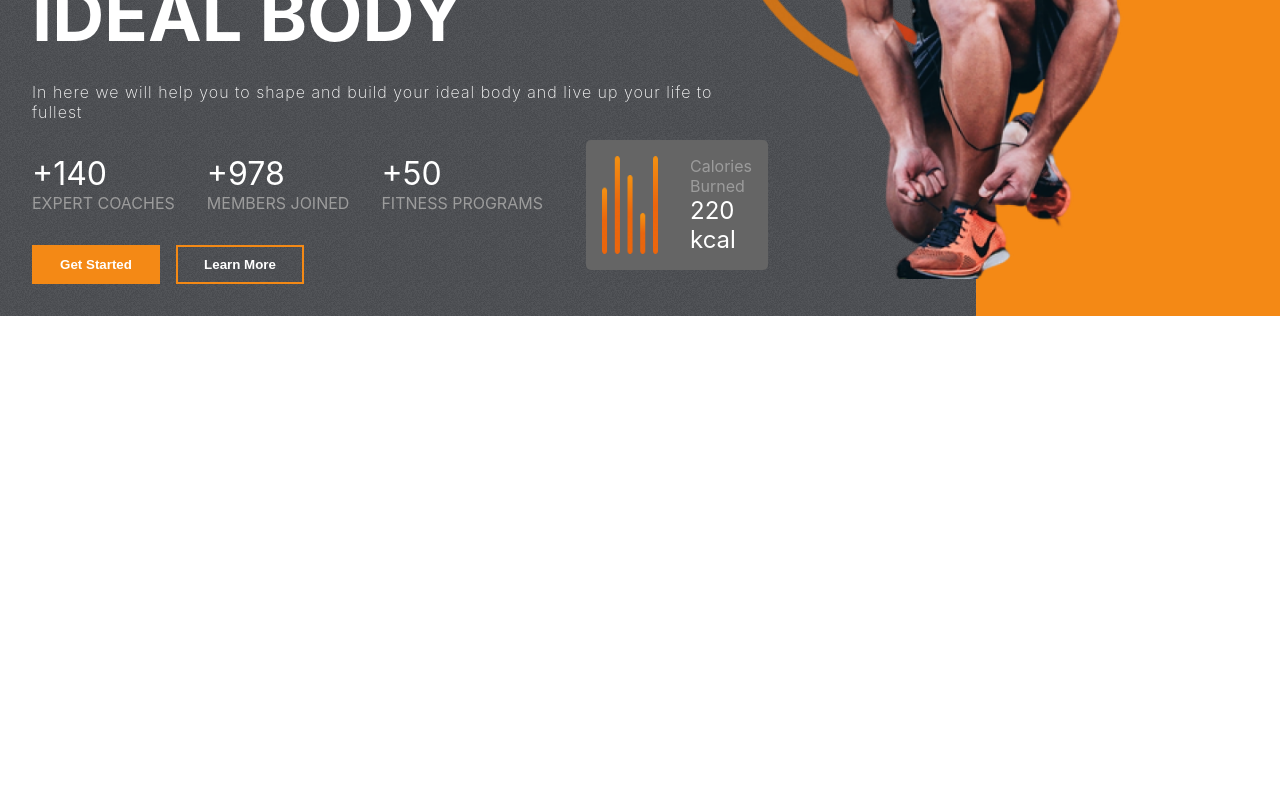
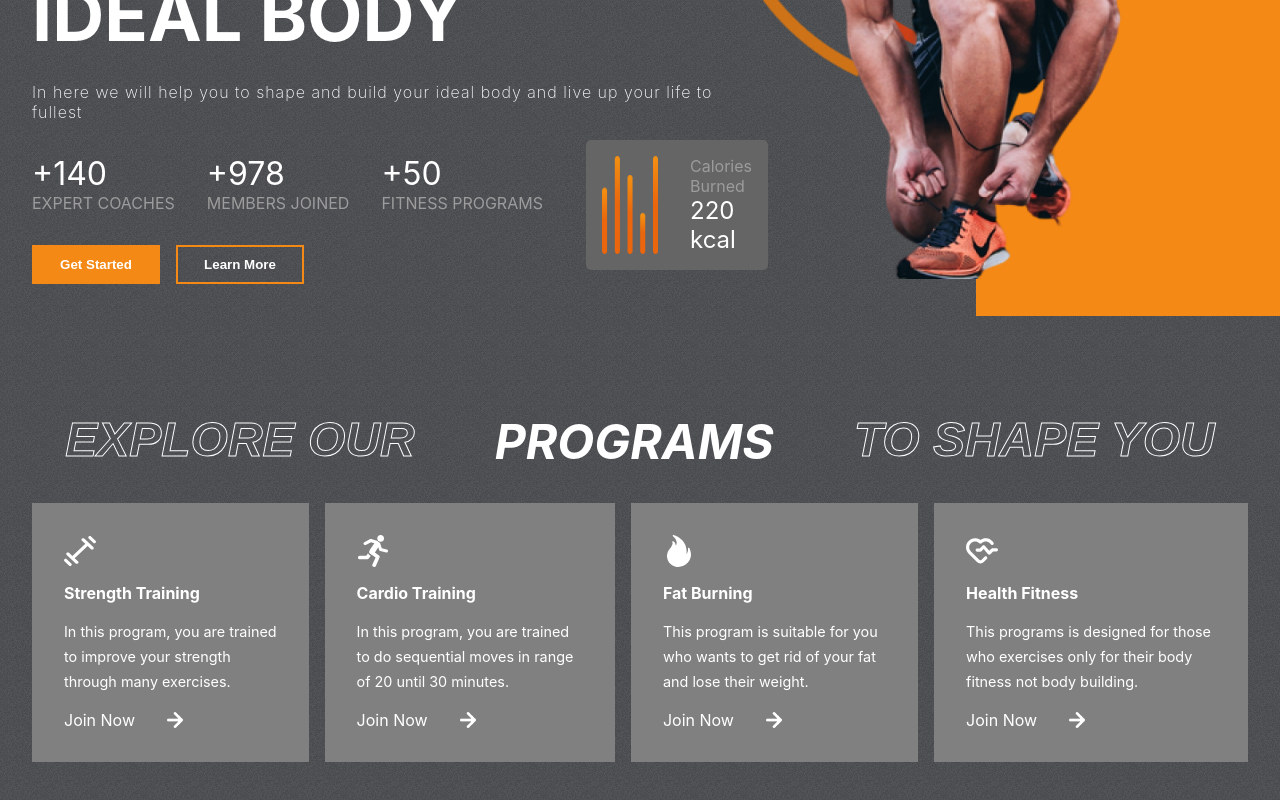
Before and after one commit to greatdaveo/The-Gym-Club, a React (Create React App) app: page / in a window 1280 px wide. Shown: the part 404-1204 px from the top of the page. Before the commit the page ends 800 px from the top, so only its background shows below. Built offline with nearby package versions, Linux system fonts and the light colour scheme.

Commit message:
Completed the Program Component

```diff
--- a/src/App.js
+++ b/src/App.js
@@ -1,9 +1,13 @@
 import "./App.css";
 import Hero from "./components/Hero";
+import Programs from "./components/Programs";
+import Reasons from "./components/Reasons";
 function App() {
   return (
     <div className="App">
       <Hero />
+      <Programs />
+      <Reasons />
     </div>
   );
 }
--- /dev/null
+++ b/src/components/Programs.jsx
@@ -0,0 +1,35 @@
+import React from "react";
+import "../styles/Programs.css";
+import { programsData } from "../data/programsData";
+import RightArrow from "../assets/rightArrow.png";
+
+const Programs = () => {
+  return (
+    <div className="programs" id="programs">
+      <div className="programs-header">
+        <span className="stroke-text">EXPLORE OUR</span>
+        <span>PROGRAMS</span>
+        <span className="stroke-text">TO SHAPE YOU</span>
+      </div>
+
+      {/* THE PROGRAMS DATA */}
+
+      <div className="program-card">
+        {programsData.map((program) => (
+          <div className="program-category">
+            {program.image}
+            <span>{program.heading}</span>
+            <span>{program.details}</span>
+
+            <div className="join-now">
+              <>Join Now</>
+              <img src={RightArrow} className="arrow" alt="" />
+            </div>
+          </div>
+        ))}
+      </div>
+    </div>
+  );
+};
+
+export default Programs;
--- /dev/null
+++ b/src/styles/Programs.css
@@ -0,0 +1,66 @@
+.programs {
+  display: flex;
+  flex-direction: column;
+  gap: 2rem;
+  padding: 0 2rem;
+}
+
+.programs-header {
+  display: flex;
+  gap: 5rem;
+  font-weight: bold;
+  font-size: 3rem;
+  justify-content: center;
+  color: white;
+  font-style: italic;
+}
+
+.program-card {
+  display: flex;
+  gap: 1rem;
+}
+
+.program-category {
+  display: flex;
+  flex-direction: column;
+  background-color: gray;
+  padding: 2rem;
+  color: white;
+  gap: 1rem;
+  justify-content: space-between;
+}
+
+.program-category :nth-child(1) {
+  width: 2rem;
+  height: 2rem;
+  fill: white;
+}
+
+.program-category :nth-child(2) {
+  font-size: 1rem;
+  font-weight: bold;
+}
+
+.program-category :nth-child(3) {
+  font-size: 0.9rem;
+  line-height: 25px;
+}
+
+.join-now {
+  display: flex;
+  align-items: center;
+  gap: 2rem;
+}
+
+.join-now .arrow {
+  width: 1rem;
+  height: 1rem;
+}
+
+.join-now span {
+}
+
+.program-category:hover {
+  background: var(--planCard);
+  cursor: pointer;
+}
```
